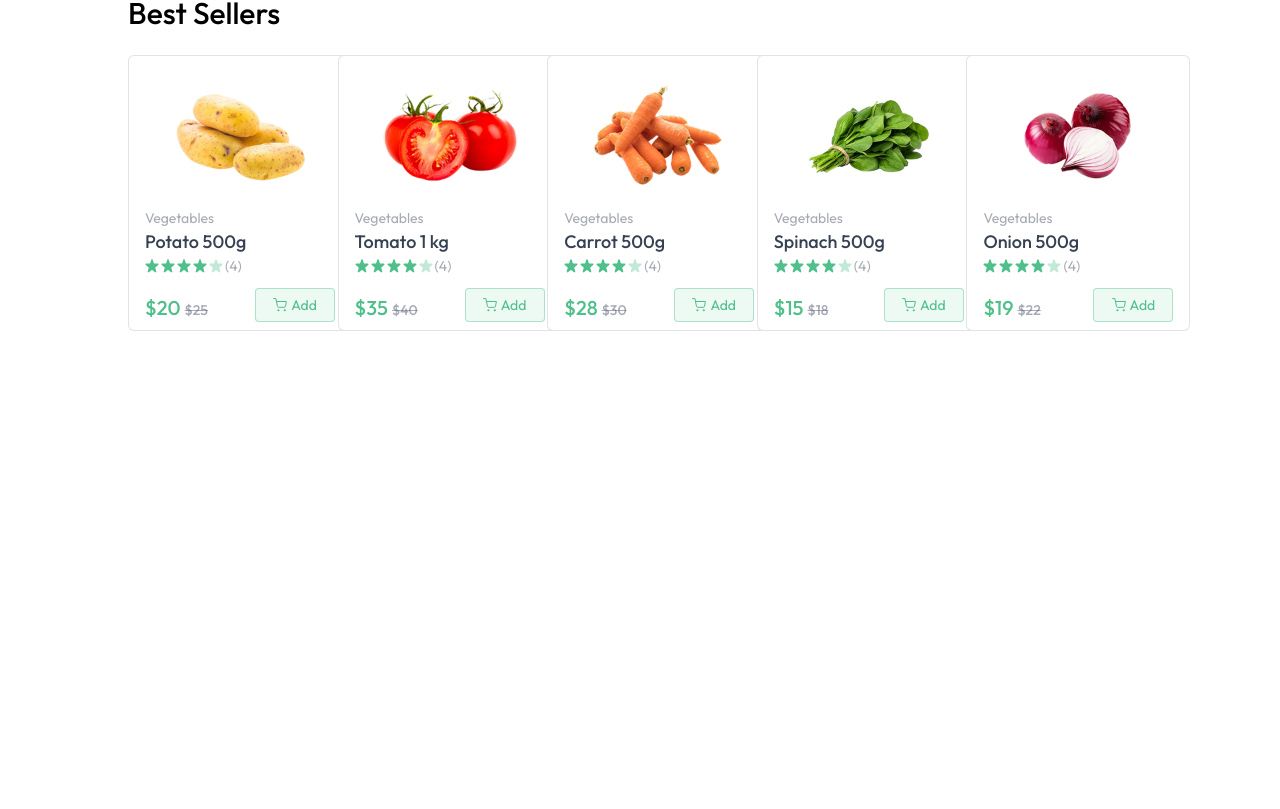
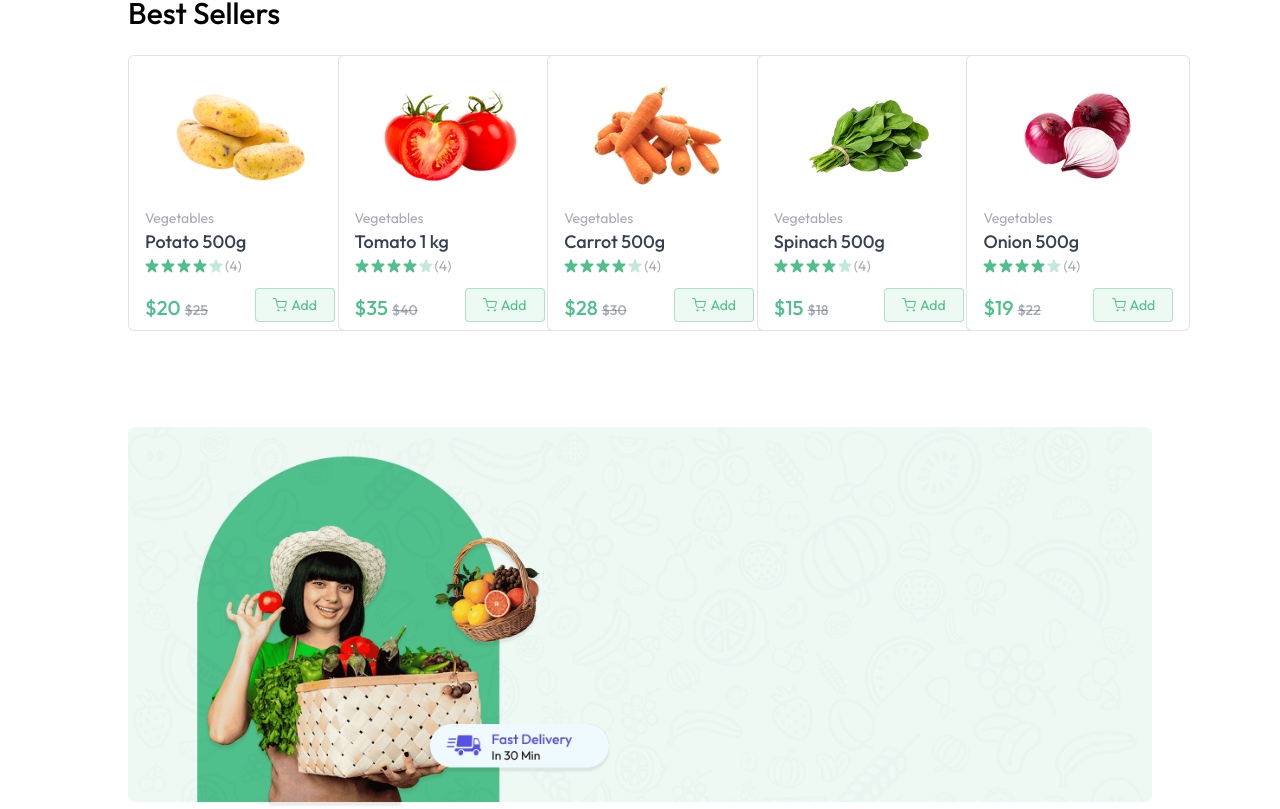
Before and after one commit to arwijesuriya/mern-grocery, a React (Vite) app in the folder frontend/: page / in a window 1280 px wide. Shown: the part 865-1674 px from the top of the page. Before the commit the page ends 1196 px from the top, so only its background shows below. Built offline with nearby package versions, Linux system fonts and the light colour scheme.

Commit message:
Update Home.jsx

```diff
--- a/frontend/src/pages/Home.jsx
+++ b/frontend/src/pages/Home.jsx
@@ -2,6 +2,7 @@
 import MainBanner from '../components/MainBanner'
 import Categories from '../components/Categories'
 import BestSelller from '../components/BestSelller'
+import BottomBanner from '../components/BottomBanner'
 
 const Home = () => {
     return (
@@ -9,6 +10,7 @@
             <MainBanner />
             <Categories />
             <BestSelller />
+            <BottomBanner />
         </div>
     )
 }
```
